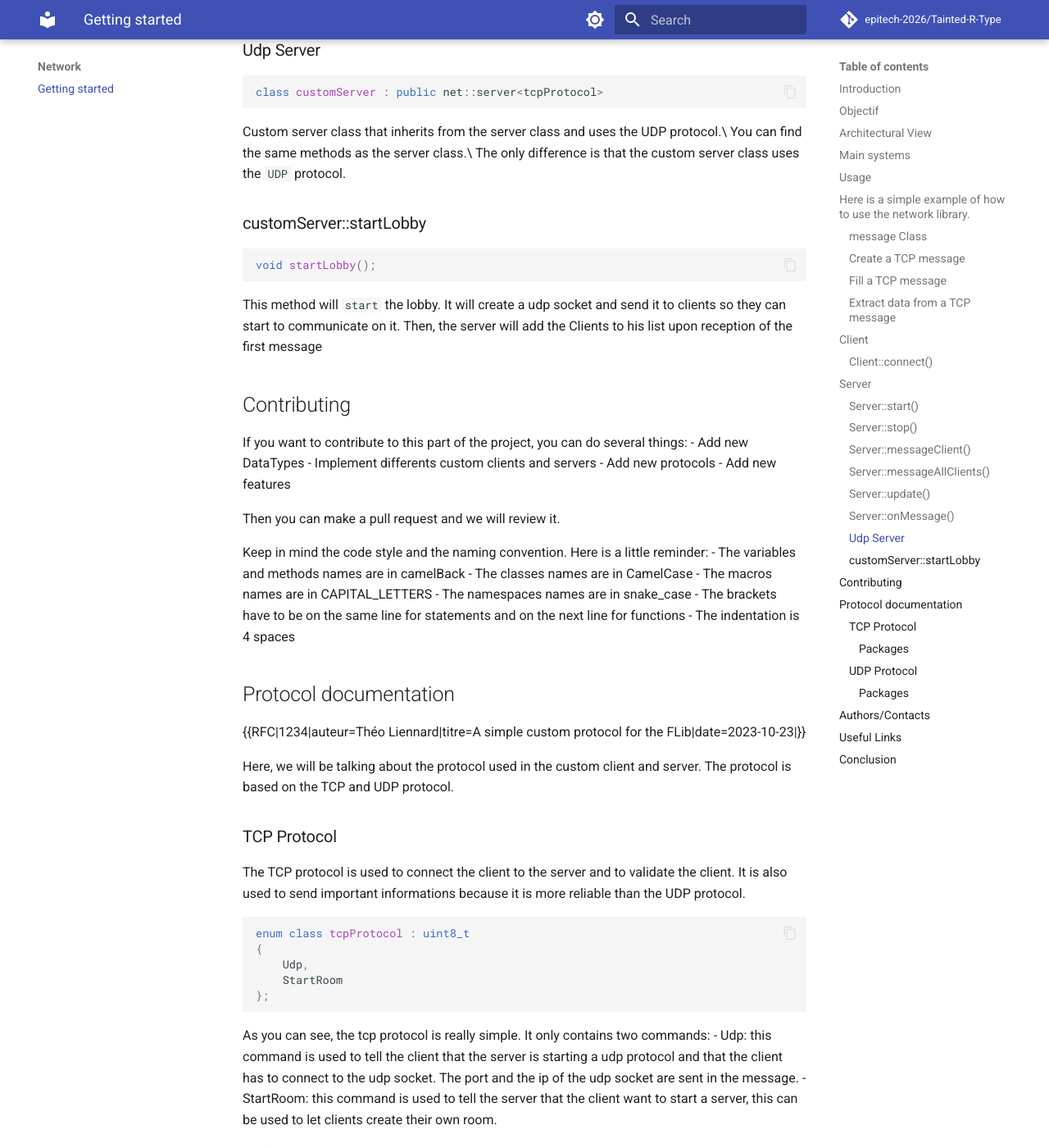
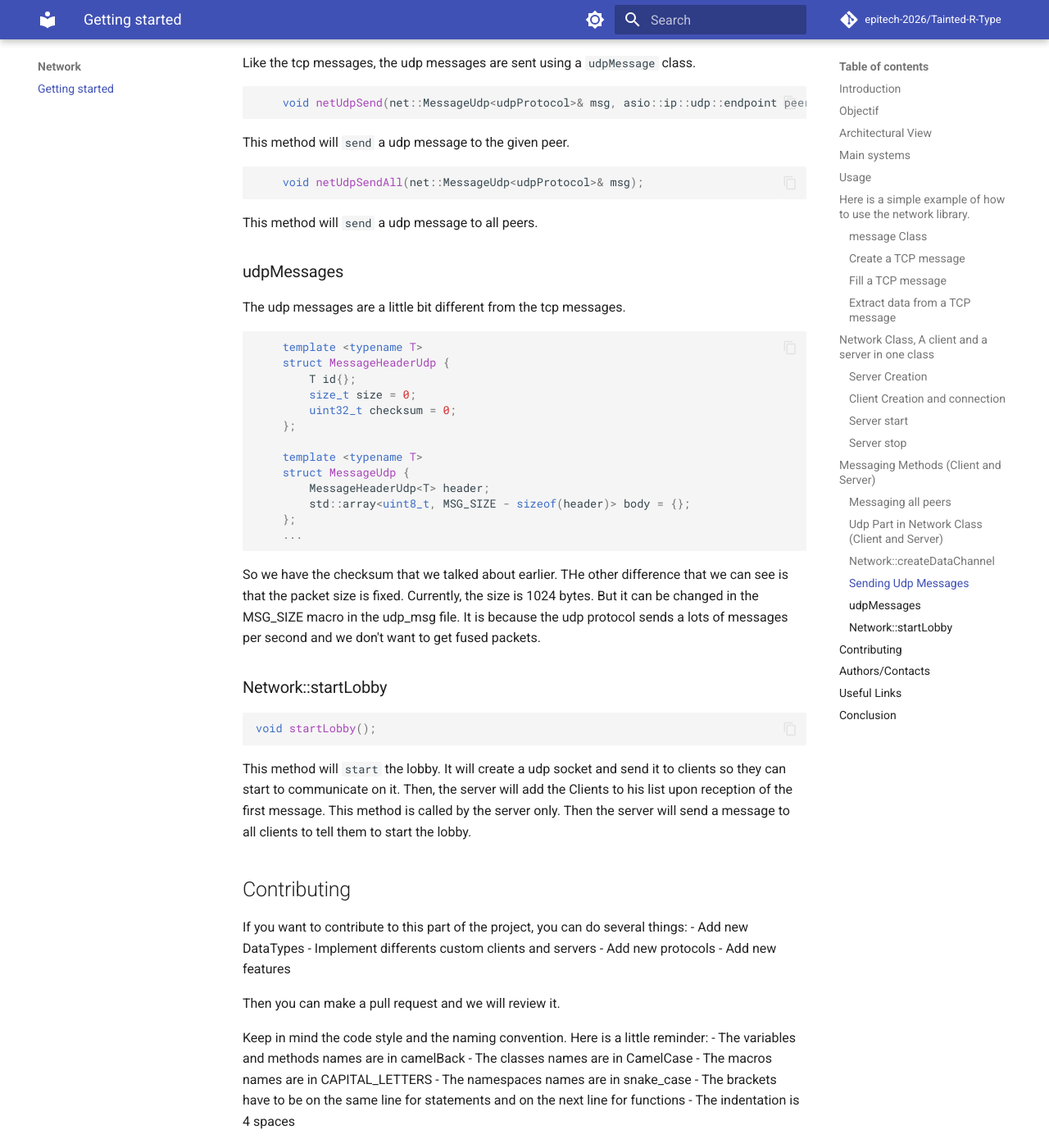
Before and after one commit to lennydelgado/AREA-Doc, an MkDocs documentation site: the page built from docs/Network/network.md, in a window 1280 px wide and 1400 px high, scrolled down 5535 px. Shown: the whole window at 82% size. Built offline with MkDocs 1.6.1 and Material for MkDocs 9.7.7, drawn with Linux system fonts in a browser that asks for light colours; comment, search, counter and statistics services are not loaded; some of the changed text lies outside the part shown.

Commit message:
Automated push: 2023-11-06 22:10:07 modification to doc website

````diff
--- a/docs/Network/network.md
+++ b/docs/Network/network.md
@@ -157,34 +157,32 @@ And then we `extracted` the data in the order **[data -> b -> a]**
 
 This is because the message structure works like a pile. So the last item we put in the message will be the first one we extract.
 
-## Client
+## Network Class, A client and a server in one class
+
+The network class is a class that contains fonctions to create a client or a server.
+However, it can't be both at the same time.
+
+### Server Creation
 
 ```cpp
-    Client::Client();
+    void netCreateServer(uint16_t port, std::string ipAdress);
 ```
-This method will `create` a client
+This method will `create` a server on the given port and ipAdress
+Upon creation, it will be impossible to call client related methods
 
-### Client::connect()
+### Client Creation and connection
 
 ```cpp
-bool connect(const std::string& host, const size_t port)
+    bool netConnectToServer(const std::string& host, const size_t port);
 ```
-
 This method will `connect` the client to the given host and port\
 Returns true if the connection is successful, false otherwise
+Upon connection, it will be impossible to call server related methods
 
-
-## Server
+### Server start
 
 ```cpp
-Server::Server(uint16_t port);
-```
-this method will `create` a server on the given port
-
-### Server::start()
-
-```cpp
-bool Server::start();
+    bool netStartServer();
 ```
 this method will `start` the server
 
@@ -195,61 +193,92 @@ then it will return false
 otherwise it will return true and the server will be running
 
 
-### Server::stop()
+### Server stop
 
 ```cpp
-void Server::stop();
+    void netStopServer();
 ```
 this method will `stop` the server
 
-### Server::messageClient()
+
+
+## Messaging Methods (Client and Server)
 
 ```cpp
-void messageClient(std::shared_ptr<connection<T>> client,
-                   const Message<T>& msg)
+    void netSendTcpMessage(std::shared_ptr<Connection<tcpProtocol>> peer, const Message<tcpProtocol>& msg);
 ```
 
-This method will `sends a message` to a connected client.
-If the client has disconnected, it removes the client from the list of connections.
+This method will `sends a message` to a connected peer.
+If the client has disconnected, it removes the peer from the list of connections.
 
-### Server::messageAllClients()
+### Messaging all peers
 
 ```cpp
-void messageAll(const Message<T>& msg)
+    void netSendTcpMessageToAll(const Message<tcpProtocol>& msg);
 ```
 
-This method will `sends a message` to all connected clients.
+This method will `sends a message` to all connected peers.
+if a client run this method, it will send the message to the server since it is the only peer connected to the client.
 
-### Server::update()
+
+### Udp Part in Network Class (Client and Server)
+
+The network class is also able to send and receive udp messages.
+It provides a fast but less reliable way to send datas.
+However, the datas are checked with a checksum to make sure that the packet is not corrupted.
+
+### Network::createDataChannel
 
 ```cpp
-void update(size_t maxMessages = -1)
+    void netCreateDataChannel(std::string ipAdress, uint16_t port);
 ```
 
-This method will `update` the server by processing incoming messages
-It take one argument maxMessages.
-Default value is -1, which means all available messages will be processed.
+This method will `create` a udp socket and bind it to the given port and ipAdress.
+It will also create a thread that will listen to incoming messages.
 
-### Server::onMessage()
+
+### Sending Udp Messages
+
+Like the tcp messages, the udp messages are sent using a `udpMessage` class.
 
 ```cpp
-virtual void onMessage(std::shared_ptr<connection<T>>& client, Message<T>& msg)
+    void netUdpSend(net::MessageUdp<udpProtocol>& msg, asio::ip::udp::endpoint peer);
 ```
 
-This method is called when a `message is received`.\
-It is a virtual method, so you can override it to implement your own behavior.
-
-### Udp Server
+This method will `send` a udp message to the given peer.
 
 ```cpp
-class customServer : public net::server<tcpProtocol>
+    void netUdpSendAll(net::MessageUdp<udpProtocol>& msg);
 ```
 
-Custom server class that inherits from the server class and uses the UDP protocol.\
-You can find the same methods as the server class.\
-The only difference is that the custom server class uses the `UDP` protocol.
+This method will `send` a udp message to all peers.
 
-### customServer::startLobby
+### udpMessages
+
+The udp messages are a little bit different from the tcp messages.
+
+```cpp
+    template <typename T>
+    struct MessageHeaderUdp {
+        T id{};
+        size_t size = 0;
+        uint32_t checksum = 0;
+    };
+
+    template <typename T>
+    struct MessageUdp {
+        MessageHeaderUdp<T> header;
+        std::array<uint8_t, MSG_SIZE - sizeof(header)> body = {};
+    };
+    ...
+```
+
+So we have the checksum that we talked about earlier.
+THe other difference that we can see is that the packet size is fixed.
+Currently, the size is 1024 bytes. But it can be changed in the MSG_SIZE macro in the udp_msg file.
+It is because the udp protocol sends a lots of messages per second and we don't want to get fused packets.
+
+### Network::startLobby
 
 ```cpp
 void startLobby();
@@ -257,7 +286,9 @@ void startLobby();
 
 This method will `start` the lobby.
 It will create a udp socket and send it to clients so they can start to communicate on it.
-Then, the server will add the Clients to his list upon reception of the first message
+Then, the server will add the Clients to his list upon reception of the first message.
+This method is called by the server only.
+Then the server will send a message to all clients to tell them to start the lobby.
 
 
 ## Contributing
@@ -280,102 +311,6 @@ Here is a little reminder:
     - The indentation is 4 spaces
 
 
-## Protocol documentation
-
-{{RFC|1234|auteur=Théo Liennard|titre=A simple custom protocol for the FLib|date=2023-10-23|}}
-
-Here, we will be talking about the protocol used in the custom client and server.
-The protocol is based on the TCP and UDP protocol.
-
-### TCP Protocol
-
-The TCP protocol is used to connect the client to the server and to validate the client.
-It is also used to send important informations because it is more reliable than the UDP protocol.
-
-```cpp
-enum class tcpProtocol : uint8_t
-{
-    Udp,
-    StartRoom
-};
-```
-As you can see, the tcp protocol is really simple.
-It only contains two commands:
-    - Udp: this command is used to tell the client that the server is starting a udp protocol and that the client has to connect to the udp socket.
-        The port and the ip of the udp socket are sent in the message.
-    - StartRoom: this command is used to tell the server that the client want to start a server, this can be used to let clients create their own room.
-
-#### Packages
-
-```cpp
-    struct Message {
-        MessageHeader<T> header;
-        std::vector<uint8_t> body;
-    }
-```
-The header of the message contains the type of the message and the size of the body.
-The body contains the data that we want to send.
-It is sent using a vector of uint8_t.
-
-### UDP Protocol
-
-So, now that game is started and the client is connected to the udp socket,
-we can use the udp protocol to send and receive datas faster than with the tcp protocol.
-
-```cpp
-enum class udpProtocol : uint8_t
-{
-    ConnectedPlayer,
-    CreatePlayer,
-    CreateEnnemy,
-    CreateBullet,
-    Destroy,
-    PlayerMove,
-    Resync,
-};
-```
-As you can see, the udp protocol is more complex than the tcp protocol.
-This is because we need to send more informations.
-
-In this example, the server owns every game objects.
-So the client has to ask the server to create a game object.
-And the server has to send the informations of the game objects to the client.
-It is also necessary to send the informations of the players to the other players.
-
-By using this server side architecture, we can avoid cheating.
-And we can also avoid the problem of synchronisation between the clients.
-The server has the official version of the game, and the clients are just displaying it.
-
-So now that we know why we need to send all those informations, let's see how we do it.
-
-Let's take the example of the player.
-At the beginning of the game, the server send to each player, a `CreatePlayer` message.
-This message contains the informations of the player.
-Then, each time the player moves, the client send a `PlayerMove` message to the server.
-The server will then send a `PlayerMove` message to all the other players.
-
-And so on for the other game objects.
-
-The resync command is used to resync the client with the server.
-It is used x times per second to make sure that the client is up to date.
-
-#### Packages
-
-```cpp
-    #define MSG_SIZE 1024
-
-    struct MessageUdp {
-        MessageHeaderUdp<T> header;
-        std::array<uint8_t, MSG_SIZE - sizeof(header)> body = {};
-    }
-```
-
-The header of the message contains the type of the message.
-The body contains the data that we want to send.
-Here we use an array of uint8_t because the size of the body is fixed.
-Each package has a size of 1024 bytes.
-It is necessary to use a fixed size because the udp protocol does not guarantee the order of the packages.
-
 ## Authors/Contacts
 
 Principals contributors:
````
Also changed, not shown: docs/Network/protocol.md (added, +144 -0 lines).
